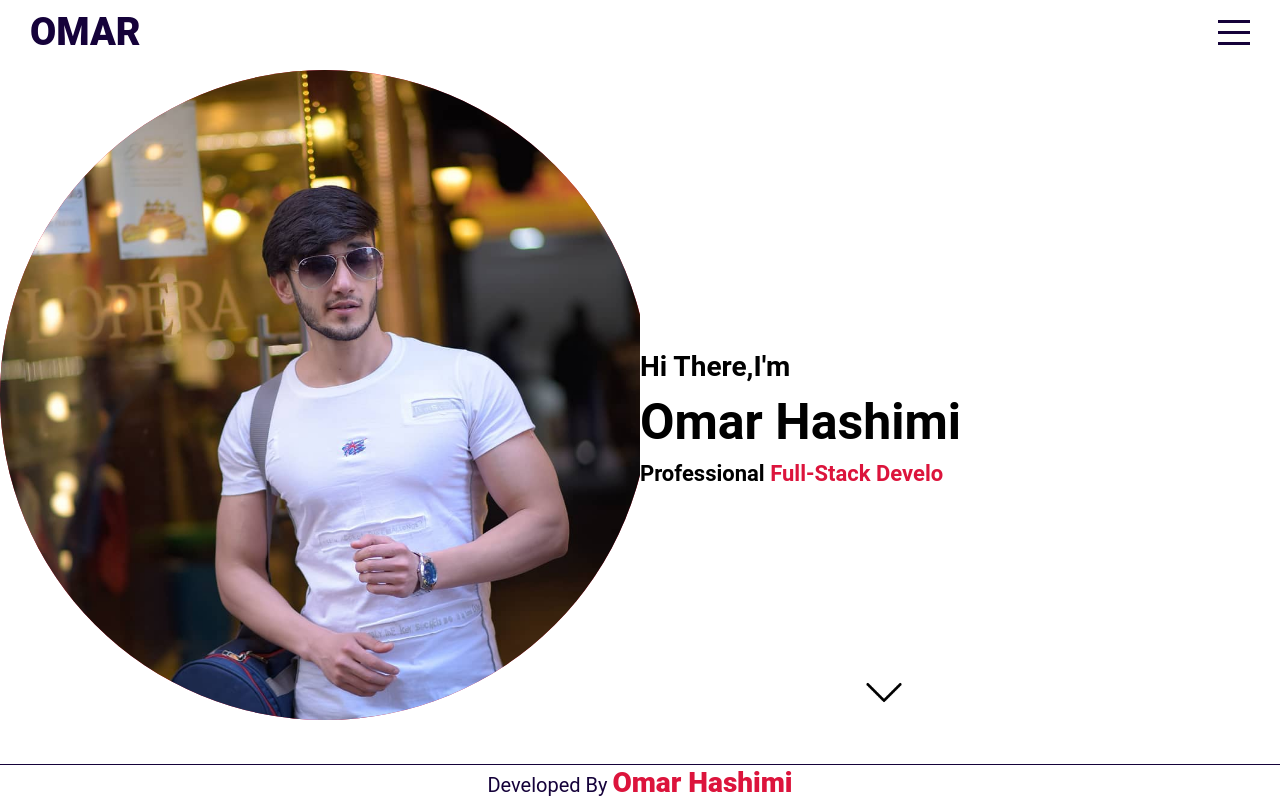
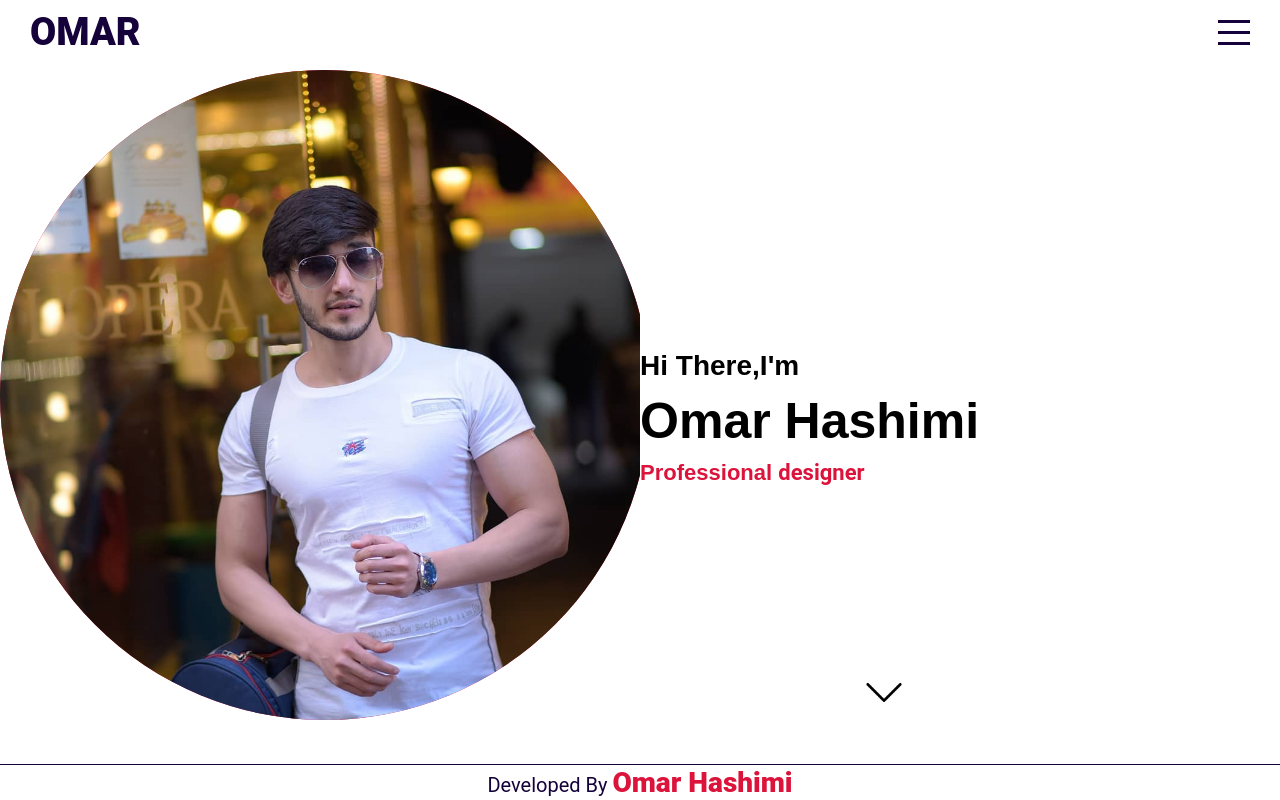
Before and after one commit to omarhashimi111/omarhashimi111.github.af, a React (Vite) app: page / in a window 1280 px wide. Built offline with nearby package versions, Linux system fonts and the light colour scheme.

Commit message:
put Portfolio project and add animation and fixed the menu click bug

```diff
--- a/package.json
+++ b/package.json
@@ -10,6 +10,7 @@
     "preview": "vite preview"
   },
   "dependencies": {
+    "animate.css": "^4.1.1",
     "ityped": "^1.0.3",
     "react": "^18.2.0",
     "react-dom": "^18.2.0",
--- a/src/App.jsx
+++ b/src/App.jsx
@@ -1,4 +1,4 @@
-import { useState } from 'react'
+import { useState, useRef } from 'react'
 import './App.scss'
 import Topbar from './components/topbar/Topbar'
 import Intro from "./components/intro/Intro"
@@ -11,12 +11,15 @@ import Footer from './components/footer/Footer'
 function App() {
   const [menuOpen, setMenuOpen] = useState(false)
 
+  const close =(e) => {
+    setMenuOpen(false)
+  }
   return (
     <div className='app'>
       <Topbar menuOpen={menuOpen} setMenuOpen={setMenuOpen}/>
       <Menu menuOpen={menuOpen} setMenuOpen={setMenuOpen}/>
 
-      <div className="sections">
+      <div onClick={close} className="sections">
         <Intro/>
         <Portf/>
         <Works/>
--- a/src/App.scss
+++ b/src/App.scss
@@ -1,3 +1,7 @@
+@import "animate.css";
+
+
+
 .app{
     height: 100vh;
 
--- /dev/null
+++ b/src/components/TextAnimate/Animate.jsx
@@ -0,0 +1,15 @@
+import "./animate.scss"
+
+const Animate = ({animateClass,index,textArray}) => {
+  return (
+    <span>
+      {
+        textArray.map((letter,i) => (
+            <span key={letter + i} className={`${animateClass} _${i + index}`}>{letter}</span>
+        ))
+      }
+    </span>
+  )
+}
+
+export default Animate
--- /dev/null
+++ b/src/components/TextAnimate/animate.scss
@@ -0,0 +1,18 @@
+
+
+.text-animate{
+    color: black;
+    opacity: 0;
+    font-family: sans-serif;
+    animation: bounceIn 1s 1s forwards;
+    min-width: 10px;
+}
+
+
+
+@for $i from 1 through 34{
+    .text-animate._#{$i}{
+        animation-delay: #{$i/10}s;
+        color: black;
+    }
+}
--- a/src/components/data.js
+++ b/src/components/data.js
@@ -36,6 +36,12 @@ export const dataA = [
 
 export const React = [
     {
+        id:7,
+        title: "Portfolio",
+        img: "assets/react/Portfolio.png",
+        link: "https://omarhashimi111.github.io/Portfolio/"
+    },
+    {
         id: 23,
         title: "Shopping Cart",
         img: "assets/react/shopping-cart.png",
--- a/src/components/intro/Intro.jsx
+++ b/src/components/intro/Intro.jsx
@@ -1,18 +1,26 @@
-import { useEffect, useRef } from "react"
+import { useEffect, useRef, useState } from "react"
 import "./intro.scss"
 import {init} from "ityped"
+import Animate from "../TextAnimate/Animate"
 
 export default function Intro() {
   const text = useRef()
+  const [animateClass,setAnimateClass] = useState("text-animate")
+
 
   useEffect(()=>{
-    init(text.current,{
-      showCursor: false,
-      backDelay: 1500,
-      strings: ["designer","Full-Stack Developer","Data Analyst"]
-    })
+    setTimeout(()=>{
+      init(text.current,{
+        showCursor: false,
+        backDelay: 1500,
+        strings: ["designer","Full-Stack Developer","Data Analyst"]
+      })
+    },4000)
+
   },[])
-
+  const hh2 = ['H','i', ' ','T','h','e','r','e',',','I',"'",'m']
+  const hh1 = ['O','m','a','r',' ','H','a','s','h','i','m','i']
+  const Professional = ['P','r','o','f','e','s','s','i','o','n','a','l'," "]
 
   return (
     <div className='intro' id="intro">
@@ -23,9 +31,10 @@ export default function Intro() {
       </div>
       <div className="right">
         <div className="wrapper">
-          <h2>Hi There,I'm</h2>
-          <h1>Omar Hashimi</h1>
-          <h3>Professional <span ref={text}></span></h3>
+          <h2><Animate animateClass={animateClass} textArray={hh2}
+          index={3} /></h2>
+          <h1><Animate animateClass={animateClass} textArray={hh1} index={15} /></h1>
+          <h3><Animate animateClass={animateClass} textArray={Professional} index={23}/><span ref={text}></span></h3>
         </div>
         <a href="#portf">
           <img src="assets/down.png" alt="" />
--- a/src/components/intro/intro.scss
+++ b/src/components/intro/intro.scss
@@ -74,8 +74,10 @@
             }
             h3{
                 font-size: 22px;
+                color: black;
                 @include mobile{
                     font-size: 20px;
+                    color: black;
                 }
 
                 span{
--- a/src/components/portf/Portf.jsx
+++ b/src/components/portf/Portf.jsx
@@ -4,7 +4,7 @@ import "./portf.scss"
 import {dataA,React,backEnd} from "../data"
 
 function Portf() {
-  const [selected,setSelected] = useState("data")
+  const [selected,setSelected] = useState("web")
   const [data ,setData] = useState(dataA)
 
 
```
Also changed, not shown: public/assets/react/Portfolio.png (added), 1 other file (tests, documents, lock files or other folders).
